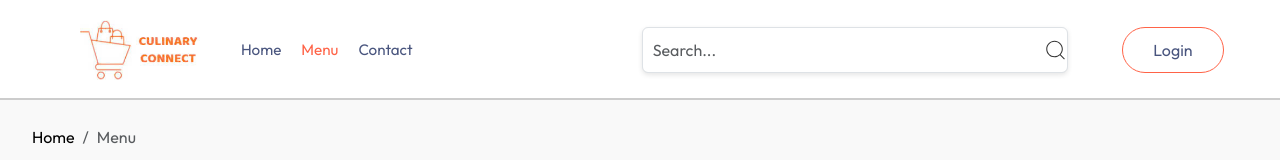
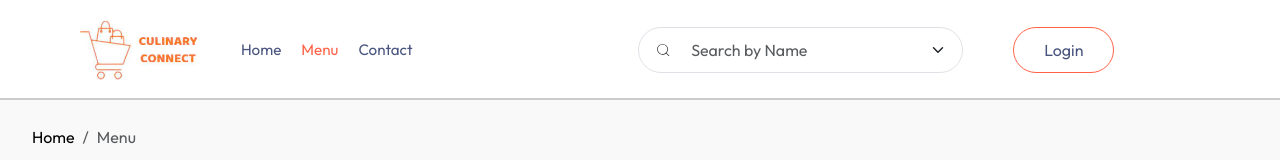
Before and after one commit to BichTuyen1204/CulinaryConnectProject, a React (Create React App) app: page /food_card in a window 1280 px wide. Shown: the top 160 px of the page. Built offline with nearby package versions, Linux system fonts and the light colour scheme; no server answers.

Commit message:
fix search

```diff
--- a/src/api/ProductService.js
+++ b/src/api/ProductService.js
@@ -57,7 +57,9 @@ class ProductService {
   async getProductsBySearch(keyword) {
     try {
       const response = await axios.get(
-        `${REACT_APP_BACKEND_API_ENDPOINT}/api/public/search/product?keyword=${keyword}`
+        `${REACT_APP_BACKEND_API_ENDPOINT}/api/public/search/product?keyword=${encodeURIComponent(
+          keyword
+        )}`
       );
       return response.data;
     } catch (error) {
--- a/src/components/navbar/Navbar.js
+++ b/src/components/navbar/Navbar.js
@@ -3,7 +3,7 @@ import { Link, useLocation, useNavigate } from "react-router-dom";
 import { CiSearch } from "react-icons/ci";
 import { MdShoppingBasket } from "react-icons/md";
 import { FaLocationDot } from "react-icons/fa6";
-import { IoPersonSharp } from "react-icons/io5";
+import { IoChevronDown, IoPersonSharp } from "react-icons/io5";
 import "./Navbar.css";
 import Logo from "../../assets/logo_new.jpg";
 import "bootstrap/dist/css/bootstrap.min.css";
@@ -32,6 +32,9 @@ export const Navbar = ({ setShowLogin }) => {
   const { cartCount } = useContext(CartContext);
   const [dropdownPhone, setDropdownPhone] = useState(window.innerWidth <= 768);
   const [dropdownPhoneMenu, setDropdownPhoneMenu] = useState(false);
+  const [searchType, setSearchType] = useState("name");
+  const [dropdownOpen, setDropdownOpen] = useState(false);
+  const fileInputRef = useRef(null);
 
   useEffect(() => {
     const handleResize = () => {
@@ -64,7 +67,22 @@ export const Navbar = ({ setShowLogin }) => {
     if (searchQuery.trim() === "") {
       navigate("/food_card");
     } else {
-      navigate(`/food_card?search=${encodeURIComponent(searchQuery)}`);
+      navigate(
+        `/food_card?search=${encodeURIComponent(
+          searchQuery
+        )}&type=${searchType}`
+      );
+    }
+  };
+
+  const getPlaceholder = () => {
+    switch (searchType) {
+      case "image":
+        return "Search by Image";
+      case "desc":
+        return "Search by Description";
+      default:
+        return "Search by Name";
     }
   };
 
@@ -114,8 +132,6 @@ export const Navbar = ({ setShowLogin }) => {
     if (!jwtToken) return;
     try {
       const response = await ProductService.searchImage(formData);
-      console.log("Search Image Response:", response); // Debug API Response
-
       if (response && response.page && response.page.content.length > 0) {
         sessionStorage.setItem("imageSearchResults", JSON.stringify(response));
         navigate("/list_product_search_img?imageSearch=true");
@@ -153,6 +169,46 @@ export const Navbar = ({ setShowLogin }) => {
       document.removeEventListener("mousedown", handleClickOutside);
     };
   }, [showMenu]);
+
+  const handleTypeSelect = (type) => {
+    setSearchType(type);
+    setDropdownOpen(false);
+    setSearchQuery(""); // clear input khi đổi loại
+  };
+
+  const renderInput = () => {
+    if (searchType === "image") {
+      return (
+        <div
+          className="d-flex align-items-center flex-grow-1"
+          onClick={() => fileInputRef.current && fileInputRef.current.click()}
+          style={{ cursor: "pointer" }}
+        >
+          <IoCamera className="me-2" />
+          <span className="text-muted">Search by Image</span>
+          <input
+            ref={fileInputRef}
+            type="file"
+            accept="image/*"
+            onChange={handleImageUpload}
+            style={{ display: "none" }}
+          />
+        </div>
+      );
+    } else {
+      return (
+        <input
+          type="text"
+          className="form-control border-0 flex-grow-1"
+          placeholder={`Search by ${
+            searchType === "name" ? "Name" : "Description"
+          }`}
+          value={searchQuery}
+          onChange={(e) => setSearchQuery(e.target.value)}
+        />
+      );
+    }
+  };
 
   return (
     <div>
@@ -431,41 +487,51 @@ export const Navbar = ({ setShowLogin }) => {
           <div className="navbar-right col-4">
             <form
               onSubmit={handleSubmit}
-              className="search-container position-relative col-12 mx-1"
+              className="d-flex align-items-center border rounded-pill px-3 py-1 position-relative bg-white"
+              style={{ minHeight: "40px" }}
             >
-              <input
-                type="text"
-                placeholder="Search..."
-                value={searchQuery}
-                onChange={(e) => setSearchQuery(e.target.value)}
-                className="form-control search-input"
-              />
+              <CiSearch className="me-2" size={20} />
 
-              {/* Icon Camera */}
-              <>
-                {username ? (
-                  <>
-                    <label
-                      htmlFor="fileInput"
-                      className="position-absolute end-0 me-4 top-50 translate-middle-y"
-                    >
-                      <IoCamera className="ic_camera" />
-                    </label>
-                    <input
-                      id="fileInput"
-                      type="file"
-                      accept="image/*"
-                      onChange={handleImageUpload}
-                      style={{ display: "none" }}
-                    />
-                  </>
-                ) : (
-                  <div></div>
-                )}
-              </>
+              {renderInput()}
 
-              {/* Icon Search */}
-              <CiSearch className="ic_search position-absolute end-0 me-0 top-50 translate-middle-y" />
+              {/* Dropdown toggle */}
+              <div
+                className="dropdown-toggle d-flex align-items-center ms-2"
+                onClick={() => setDropdownOpen(!dropdownOpen)}
+                style={{ cursor: "pointer" }}
+              >
+                <IoChevronDown />
+              </div>
+
+              {/* Dropdown menu */}
+              {dropdownOpen && (
+                <div
+                  className="position-absolute top-100 end-0 mt-1 bg-white border rounded shadow-sm z-10"
+                  style={{ minWidth: "150px" }}
+                >
+                  <div
+                    className="dropdown-item p-2"
+                    style={{ cursor: "pointer" }}
+                    onClick={() => handleTypeSelect("name")}
+                  >
+                    Search by Name
+                  </div>
+                  <div
+                    className="dropdown-item p-2"
+                    style={{ cursor: "pointer" }}
+                    onClick={() => handleTypeSelect("desc")}
+                  >
+                    Search by Description
+                  </div>
+                  <div
+                    className="dropdown-item p-2"
+                    style={{ cursor: "pointer" }}
+                    onClick={() => handleTypeSelect("image")}
+                  >
+                    Search by Image
+                  </div>
+                </div>
+              )}
             </form>
 
             <nav className="col-1 d-flex justify-content-end">
--- a/src/page/blog/Blog.css
+++ b/src/page/blog/Blog.css
@@ -17,6 +17,7 @@
   background-color: #3d4446;
   padding: 10px 20px;
   color: #fff;
+  border-radius: 5px;
 }
 
 .logo {
--- a/src/page/food_card/Food_card.js
+++ b/src/page/food_card/Food_card.js
@@ -43,10 +43,18 @@ export const Food_card = () => {
     return searchParams.get("search") || "";
   };
 
+  const getSearchType = () => {
+    const searchParams = new URLSearchParams(location.search);
+    return searchParams.get("type") || "name";
+  };
+
   useEffect(() => {
+    setSearchQuery(getSearchQuery());
+    setSearchType(getSearchType());
   }, [location.search]);
 
   const [searchQuery, setSearchQuery] = useState(getSearchQuery());
+  const [searchType, setSearchType] = useState(getSearchType());
 
   const renameCategory = (cat) => {
     const categoryMapping = {
@@ -63,7 +71,6 @@ export const Food_card = () => {
     try {
       let response;
       const renamedCategory = renameCategory(category);
-
       if (renamedCategory === "ALL") {
         response = await ProductService.getAllProduct(page, pageSize);
       } else {
@@ -78,8 +85,11 @@ export const Food_card = () => {
         setFilteredProducts([]);
         return;
       }
-
-      const filtered = await applyFilters(response.content);
+      const filtered = await applyFilters(
+        response.content,
+        searchQuery,
+        searchType
+      );
       setFilteredProducts(normalizeProductData(filtered));
       setTotalPages(response.totalPage || 1);
     } catch (error) {
@@ -89,30 +99,23 @@ export const Food_card = () => {
   };
 
   const applyFilters = async (data) => {
-    let filtered = data;
     if (searchQuery.trim() === "") {
-      return filtered;
+      return data;
     }
     try {
-      const response = await ProductService.searchDescription(searchQuery);
-      if (response.content) {
-        filtered = response.content.filter(
-          (product) =>
-            (product.product_name &&
-              product.product_name
-                .toLowerCase()
-                .includes(searchQuery.toLowerCase())) ||
-            (product.description &&
-              product.description
-                .toLowerCase()
-                .includes(searchQuery.toLowerCase()))
-        );
+      const response = await ProductService.getProductsBySearch(searchQuery);
+
+      if (response.content && response.content.length > 0) {
+        return response.content;
       }
+      const fallbackResponse = await ProductService.searchDescription(
+        searchQuery
+      );
+      return fallbackResponse.content || [];
     } catch (error) {
-      console.error("Error searching by description:", error);
+      console.error("Error applying search filters:", error);
+      return [];
     }
-
-    return filtered;
   };
 
   const normalizeProductData = (products) => {
```
